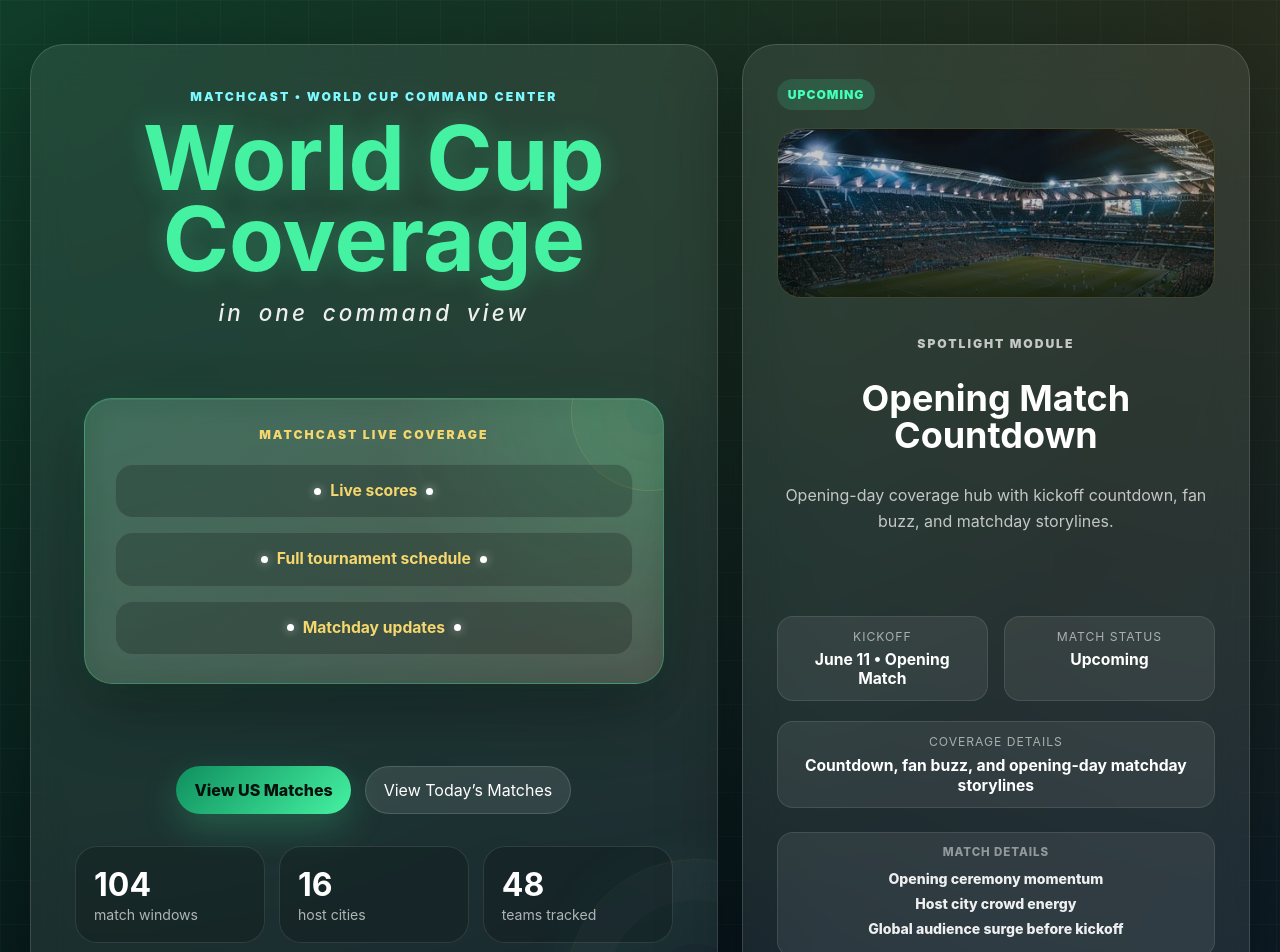
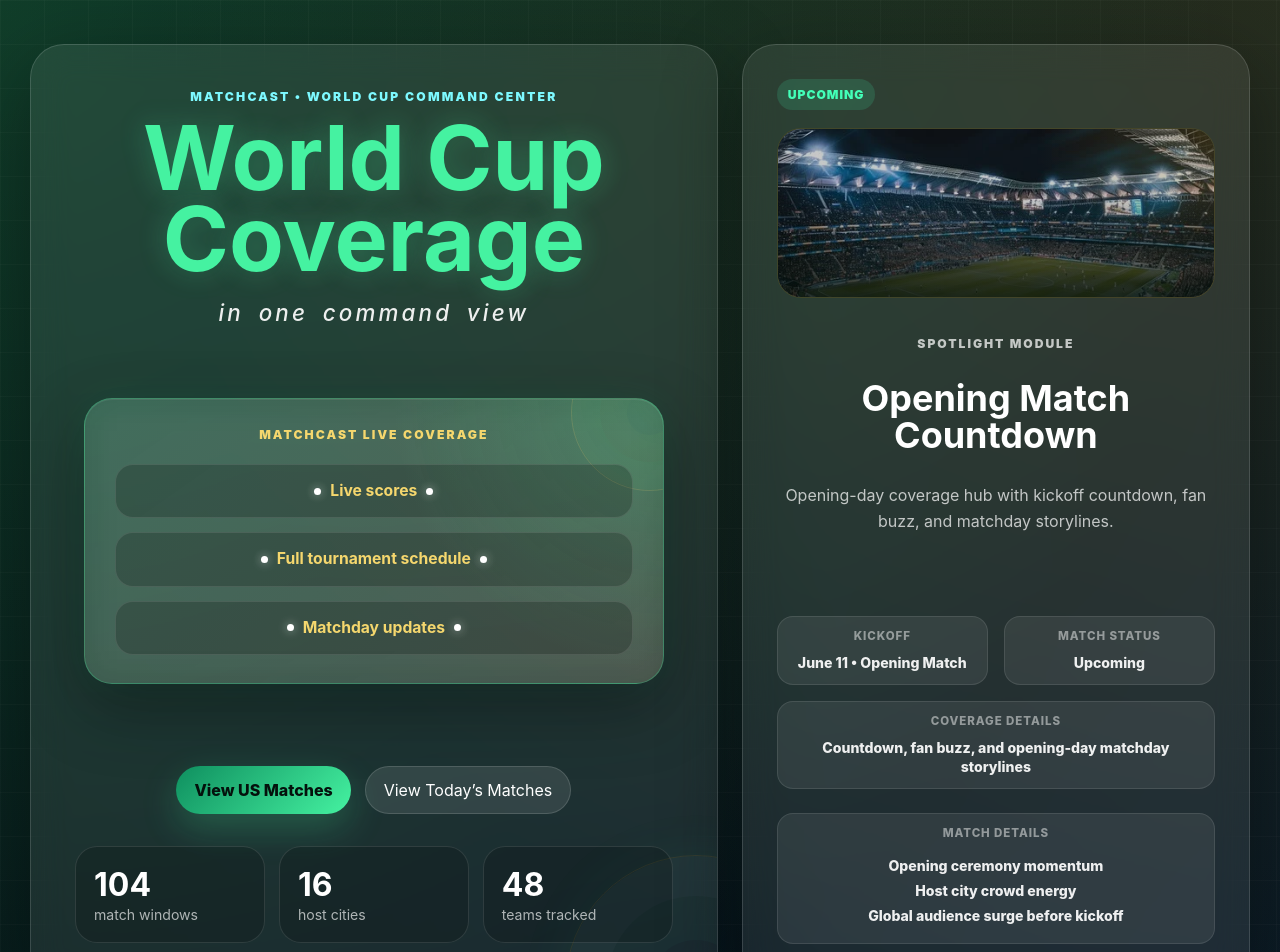
Before and after one commit to imoon2003/matchcast-world-cup-dashboard, a React (Vite) app: page / in a window 1280 px wide. Shown: the top 952 px of the page. Built offline with nearby package versions, Linux system fonts and the light colour scheme; no server answers.

Commit message:
Clean up Spotlight dashboard styles

```diff
--- a/src/App.css
+++ b/src/App.css
@@ -425,117 +425,6 @@
   background: rgba(0, 0, 0, 0.24);
 }
 
-.spotlight-grid {
-  display: grid;
-  grid-template-columns: repeat(2, 1fr);
-  column-gap: 16px;
-  row-gap: 8px;
-  margin-top: 0;
-  margin-bottom: 4px;
-}
-
-.spotlight-grid > div {
-  margin-bottom: 4px;
-}
-
-.coverage-box {
-  margin-top: 8px;
-}
-
-.spotlight-grid div {
-  text-align: left;
-  display: flex;
-  flex-direction: column;
-  align-items: flex-start;
-}
-
-.spotlight-grid div span,
-.spotlight-grid div strong,
-.spotlight-grid div p {
-  text-align: left;
-}
-
-.spotlight-header span {
-  padding: 8px 11px;
-  border-radius: 999px;
-  background: rgba(67, 255, 184, 0.14);
-  color: #43ffb8;
-  font-size: 0.76rem;
-  font-weight: 900;
-  text-transform: uppercase;
-  letter-spacing: 0.08em;
-}
-
-.spotlight-card .spotlight-details-title {
-  width: 100%;
-  margin: 32px 0 16px;
-  color: rgba(255, 255, 255, 0.9);
-  font-size: 1rem;
-  font-weight: 750;
-  text-align: left;
-  align-self: stretch;
-}
-
-.spotlight-grid div {
-  margin-top: 0;
-}
-
-.coverage-box {
-  margin-top: 4px;
-}
-
-.spotlight-grid span,
-.coverage-box span,
-.storyline-list span {
-  display: block;
-  color: rgba(255, 255, 255, 0.58);
-  font-size: 0.76rem;
-  text-transform: uppercase;
-  letter-spacing: 0.08em;
-  margin-bottom: 6px;
-}
-
-.spotlight-grid strong,
-.coverage-box strong {
-  color: white;
-  font-size: 0.98rem;
-}
-
-.storyline-list {
-  width: 100%;
-  margin-top: 12px;
-  padding: 24px 26px;
-  border-radius: 28px;
-
-  background: rgba(0, 0, 0, 0.18);
-  border: 1px solid rgba(255, 255, 255, 0.09);
-
-  text-align: center;
-}
-
-.storyline-list .spotlight-details-title {
-  margin: 0 0 18px;
-  color: rgba(255, 255, 255, 0.92);
-  font-size: 1rem;
-  font-weight: 800;
-  text-align: center;
-}
-
-.storyline-list ul {
-  margin: 0;
-  padding: 0;
-  list-style: none;
-  text-align: center;
-}
-
-.storyline-list li {
-  margin: 8px 0;
-  color: rgba(255, 255, 255, 0.86);
-  font-size: 0.95rem;
-  line-height: 1.35;
-  text-align: center;
-}
-
 .live-strip {
   width: 100%;
   margin: 22px 0;
@@ -713,6 +602,7 @@
     radial-gradient(circle at top right, rgba(212, 175, 55, 0.2), transparent 38%);
 }
 
+/* Spotlight score + detail cards */
 .spotlight-scoreline {
   margin: 18px auto 48px;
   line-height: 1;
@@ -739,53 +629,78 @@
 }
 
 .spotlight-card .spotlight-grid {
-  row-gap: 6px;
+  display: grid;
+  grid-template-columns: repeat(2, 1fr);
   column-gap: 16px;
-}
-
-.spotlight-card .spotlight-grid > div {
+  row-gap: 24px;
   margin-top: 0;
-}
-
-.spotlight-card .spotlight-grid > div:last-child {
-  margin-top: 0;
-}
-
-.spotlight-card .spotlight-grid > div {
-  padding: 10px 12px;
-}
-
-.spotlight-grid ul {
+  margin-bottom: 4px;
+}
+
+.spotlight-card .spotlight-grid > div,
+.spotlight-card .coverage-box,
+.spotlight-card .storyline-list {
+  display: flex;
+  flex-direction: column;
+  align-items: center;
+
+  padding: 12px 14px;
+  border-radius: 16px;
+
+  background: rgba(255, 255, 255, 0.075);
+  border: 1px solid rgba(255, 255, 255, 0.1);
+
+  text-align: center;
+}
+
+.spotlight-card .coverage-box {
+  margin-top: 12px;
+}
+
+.spotlight-card .storyline-list {
   width: 100%;
-  margin: 8px auto 0;
+  margin-top: 24px;
+}
+
+.spotlight-card .spotlight-grid span,
+.spotlight-card .coverage-box span,
+.spotlight-card .storyline-list .spotlight-details-title {
+  width: 100%;
+  display: block;
+
+  color: rgba(255, 255, 255, 0.48);
+  font-size: 0.72rem;
+  font-weight: 800;
+  letter-spacing: 0.08em;
+  text-transform: uppercase;
+  text-align: center;
+
+  margin: 0 0 10px;
+}
+
+.spotlight-card .spotlight-grid strong,
+.spotlight-card .coverage-box strong,
+.spotlight-card .coverage-box p,
+.spotlight-card .storyline-list li {
+  width: 100%;
+
+  color: rgba(255, 255, 255, 0.92);
+  font-size: 0.88rem;
+  font-weight: 800;
+  line-height: 1.35;
+  text-align: center;
+}
+
+.spotlight-card .storyline-list ul {
+  width: 100%;
+  margin: 0 auto;
   padding-left: 0;
   list-style: none;
   text-align: center;
 }
 
-.spotlight-grid li {
-  text-align: center;
-  margin: 4px 0;
-}
-
-.spotlight-card .spotlight-grid > div,
-.spotlight-card .coverage-box {
-  padding: 12px 14px;
-  border-radius: 16px;
-
-  background: rgba(255, 255, 255, 0.075);
-  border: 1px solid rgba(255, 255, 255, 0.1);
-
-  text-align: center;
-}
-
-.spotlight-card .spotlight-grid {
-  margin-bottom: 4px;
-  row-gap: 24px;
-}
-
-.spotlight-card .coverage-box {
-  margin-top: 12px;
+.spotlight-card .storyline-list li {
+  margin: 6px 0;
 }
 
 .ticker {
@@ -1868,70 +1783,6 @@
   transform: translateY(-1px);
 }
 
-.spotlight-card .spotlight-grid > div,
-.spotlight-card .coverage-box,
-.spotlight-card .storyline-list {
-  text-align: center;
-  align-items: center;
-}
-
-.spotlight-card .spotlight-grid > div span,
-.spotlight-card .spotlight-grid > div strong,
-.spotlight-card .spotlight-grid > div p,
-.spotlight-card .coverage-box span,
-.spotlight-card .coverage-box strong,
-.spotlight-card .coverage-box p,
-.spotlight-card .storyline-list h3,
-.spotlight-card .storyline-list ul,
-.spotlight-card .storyline-list li {
-  width: 100%;
-  text-align: center;
-}
-
-.spotlight-card .storyline-list {
-  width: 100%;
-  margin-top: 24px;
-  padding: 12px 14px;
-  border-radius: 16px;
-
-  background: rgba(255, 255, 255, 0.075);
-  border: 1px solid rgba(255, 255, 255, 0.1);
-
-  text-align: center;
-  align-items: center;
-}
-
-.spotlight-card .storyline-list .spotlight-details-title {
-  width: 100%;
-  margin: 0 0 10px;
-
-  color: rgba(255, 255, 255, 0.48);
-  font-size: 0.72rem;
-  font-weight: 800;
-  letter-spacing: 0.08em;
-  text-transform: uppercase;
-  text-align: center;
-}
-
-.spotlight-card .storyline-list ul {
-  width: 100%;
-  margin: 0 auto;
-  padding-left: 0;
-  list-style: none;
-  text-align: center;
-}
-
-.spotlight-card .storyline-list li {
-  width: 100%;
-  margin: 6px 0;
-
-  color: rgba(255, 255, 255, 0.92);
-  font-size: 0.88rem;
-  font-weight: 800;
-  line-height: 1.35;
-  text-align: center;
-}
-
 .live-strip-live .live-strip-list {
   width: 100%;
   grid-template-columns: minmax(0, 1fr);
```
